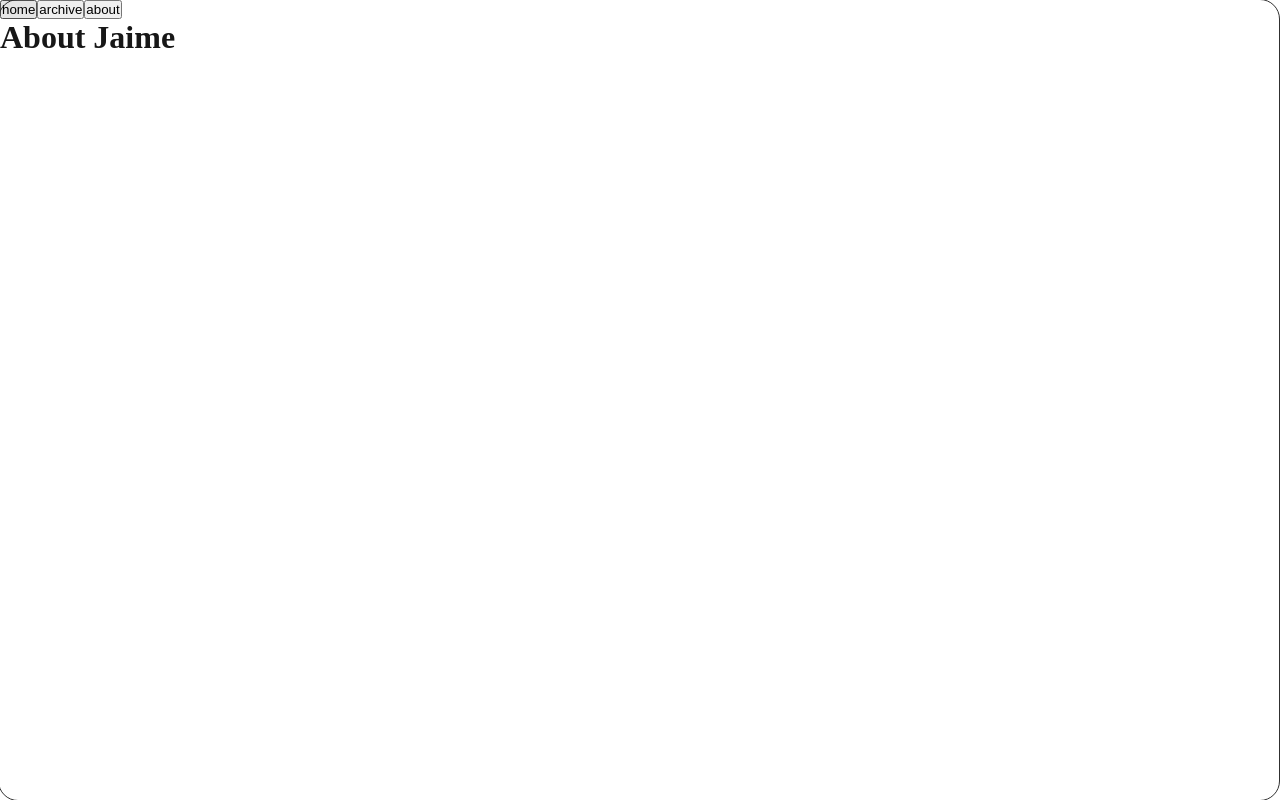
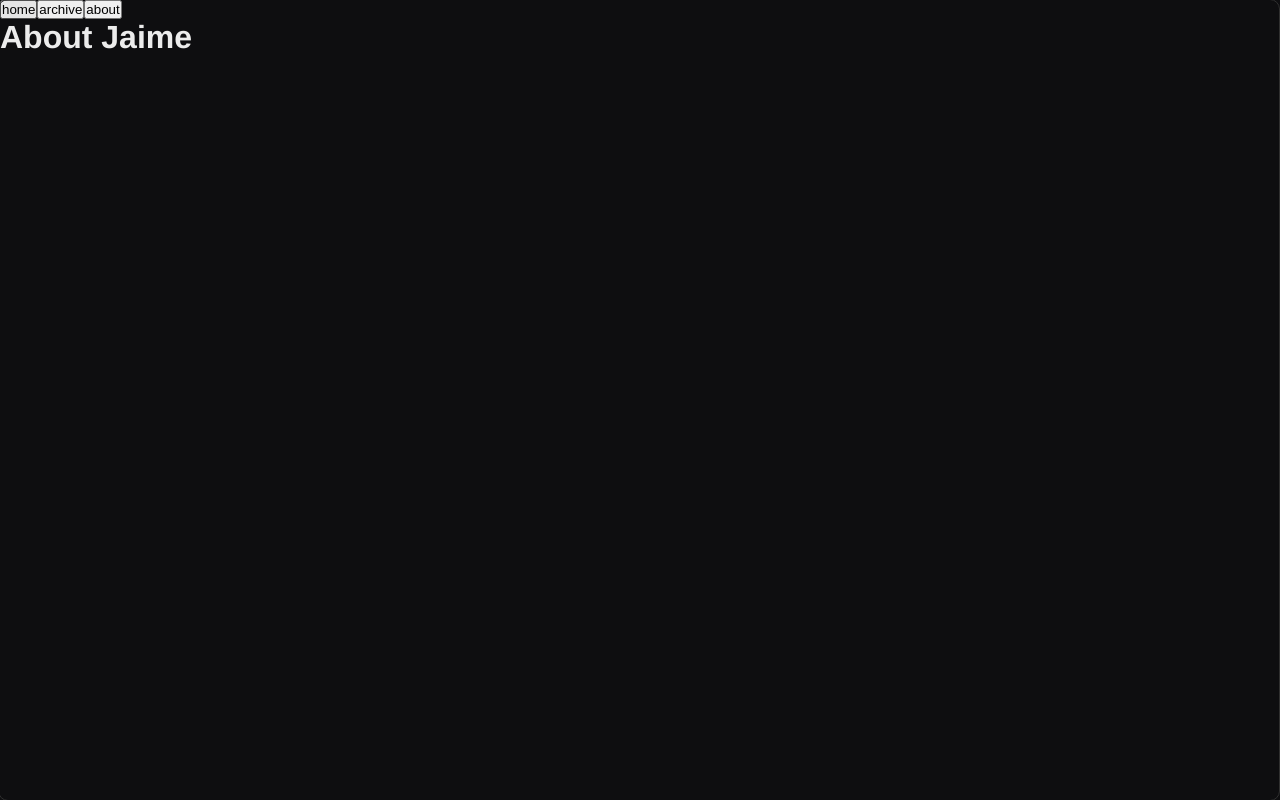
Before and after one commit to the-castaway/portfolio-web-v002, a Next.js app: page /about in a window 1280 px wide. Built offline with nearby package versions, Linux system fonts and the light colour scheme.

Commit message:
[GLOBAL] Global variables and styling

```diff
--- a/src/app/layout.tsx
+++ b/src/app/layout.tsx
@@ -1,19 +1,33 @@
 import type { Metadata } from "next";
 import localFont from "next/font/local";
-import "./styles/globals.css";
+// Components
 import Navigation from "./components/nav";
+// Styles
+import "./styles/global.css";
 
-const geistSans = localFont({
-  src: "./fonts/GeistVF.woff",
-  variable: "--font-geist-sans",
-  weight: "100 900",
+// Fonts
+const urbanist = localFont({
+  src: "./fonts/Urbanist-VariableFont_wght.ttf",
+  variable: "--font-urbanist",
+  weight: "100 200 300 400 500 600 700 800 900",
 });
-const geistMono = localFont({
-  src: "./fonts/GeistMonoVF.woff",
-  variable: "--font-geist-mono",
-  weight: "100 900",
+const urbanistItalic = localFont({
+  src: "./fonts/Urbanist-Italic-VariableFont_wght.ttf",
+  variable: "--font-urbanist-italic",
+  weight: "100 200 300 400 500 600 700 800 900",
+});
+const jetBrainsMono = localFont({
+  src: "./fonts/JetBrainsMono-VariableFont_wght.ttf",
+  variable: "--font-jetbrains-mono",
+  weight: "100 200 300 400 500 600 700 800 900",
+});
+const jetBrainsMonoItalic = localFont({
+  src: "./fonts/JetBrainsMono-Italic-VariableFont_wght.ttf",
+  variable: "--font-jetbrains-mono-italic",
+  weight: "100 200 300 400 500 600 700 800 900",
 });
 
+// Metadata
 export const metadata: Metadata = {
   title: "Jaime Castaneda | 2025 Folio",
   description: "A Bay Area-based creative whose strategy and design come together to shape inspiring projects that resonate with our time.",
@@ -27,7 +41,7 @@ export default function RootLayout({
 }>) {
   return (
     <html lang="en">
-      <body className={`${geistSans.variable} ${geistMono.variable}`}>
+      <body className={`${urbanist.variable} ${urbanistItalic.variable} ${jetBrainsMono.variable} ${jetBrainsMonoItalic.variable}`}>
         <Navigation />
         {children}
       </body>
--- a/src/app/page.tsx
+++ b/src/app/page.tsx
@@ -45,9 +45,10 @@ export default function Home() {
     //route.events.on('routeChangeStart', () => { console.log('start') })
   })
   return (
-    <div className={styles.page}>
+    <div className="grid">
       <main className={styles.main}>
         <canvas
+          className='col-start-15 col-span-10'
           ref={canvasRef}
           style={{
             border: 'solid 1px black',
--- a/src/app/styles/globals.css
+++ b/src/app/styles/global.css
@@ -1,12 +1,8 @@
 :root {
-  --background: #ffffff;
-  --foreground: #171717;
-
   /* Fonts */
   --jc-default-font: 'Urbanist', helvetica, sans-serif;
   --jc-highlight-font: "Times New Roman", serif;
   --jc-detail-font: "JetBrains Mono", sans-serif;
-
   /* Colors */
   --jc-black: #0E0E10;
   --jc-off-black: #303030;
@@ -20,28 +16,14 @@
   /* Breakpoints */
   --jc-breakpoint-tablet: 'max-width: 768px';
   --jc-breakpoint-mobile: 'max-width: 360px';
-
   /* UI */
   --jc-ui-border: 1px solid #ffffff40;
 }
 
-@media (prefers-color-scheme: dark) {
-  :root {
-    --background: #0e0e10;
-    --foreground: #ededed;
-  }
-}
-
-html,
 body {
-  max-width: 100vw;
-  overflow-x: hidden;
-}
-
-body {
-  color: var(--foreground);
-  background: var(--background);
-  font-family: var(--jc-highlight-font);
+  color: var(--jc-off-white);
+  background: var(--jc-black);
+  font-family: var(--jc-default-font);
   -webkit-font-smoothing: antialiased;
   -moz-osx-font-smoothing: grayscale;
 }
@@ -66,3 +48,21 @@ a {
     color-scheme: dark;
   }
 }
+
+/* Layout */
+
+.grid {
+  display: grid;
+  grid-template-columns: repeat(24, minmax(0, 1fr));
+  gap: 20px;
+  box-sizing: border-box;
+  padding: 0px 40px;
+}
+
+.col-start-15 {
+  grid-column-start: 15;
+}
+
+.col-span-10 {
+  grid-column: span 10 / span 10;
+}
--- a/src/app/template.tsx
+++ b/src/app/template.tsx
@@ -77,7 +77,7 @@ export default function Template({ children }: { children: React.ReactNode }) {
                         transform: 'translate(-50%, -50%)',
                         boxSizing: 'content-box',
                         border: "1px solid #303030",
-                        borderRadius: '20px',
+                        borderRadius: '10px',
                     }}
                 >
                     <div id="mask-corner-top-left"
--- a/src/app/utils/transition.tsx
+++ b/src/app/utils/transition.tsx
@@ -1,5 +1,9 @@
 import gsap from "gsap";
 import { AppRouterInstance } from "next/dist/shared/lib/app-router-context.shared-runtime";
+
+const DURATION = 1;
+const DELAY = 0.3;
+const EASE = "power3.out";
 
 export const transitionPageIn = () => {
     const mask = document.getElementById("mask");
@@ -9,44 +13,19 @@ export const transitionPageIn = () => {
     const maskRight = document.getElementById("mask-right");
     const maskBorder = document.getElementById("mask-border");
     const transitionPageInTL = gsap.timeline();
-    transitionPageInTL.set(
-        mask,
-        {
-            rotate: 90,
-        })
-        .set(
-            maskBottom,
-            {
-                bottom: "50%",
-            })
-        .set(
-            maskTop,
-            {
-                top: "50%",
-            })
-        .set(
-            maskLeft,
-            {
-                left: "50%",
-            })
-        .set(
-            maskRight,
-            {
-                right: "50%",
-            })
-        .set(
-            maskBorder,
-            {
-                height: 0,
-                width: 0,
-            }
-        )
-        .to(mask, { rotate: 0, delay: 0.3, duration: 1 }, 0)
-        .to(maskBottom, { bottom: 0, delay: 0.3, duration: 1 }, 0)
-        .to(maskTop, { top: 0, delay: 0.3, duration: 1 }, 0)
-        .to(maskLeft, { left: 0, delay: 0.3, duration: 1 }, 0)
-        .to(maskRight, { right: 0, delay: 0.3, duration: 1 }, 0)
-        .to(maskBorder, { height: '100vh', width: "100vw", delay: 0.3, duration: 1 }, 0)
+    transitionPageInTL
+        .set(mask, { rotate: 90 })
+        .set(maskBottom, { bottom: "50%" })
+        .set(maskTop, { top: "50%" })
+        .set(maskLeft, { left: "50%" })
+        .set(maskRight, { right: "50%" })
+        .set(maskBorder, { height: 0, width: 0, })
+        .to(mask, { rotate: 0, delay: DELAY, duration: DURATION, ease: EASE }, 0)
+        .to(maskBottom, { bottom: 0, delay: DELAY, duration: DURATION, ease: EASE }, 0)
+        .to(maskTop, { top: 0, delay: DELAY, duration: DURATION, ease: EASE }, 0)
+        .to(maskLeft, { left: 0, delay: DELAY, duration: DURATION, ease: EASE }, 0)
+        .to(maskRight, { right: 0, delay: DELAY, duration: DURATION, ease: EASE }, 0)
+        .to(maskBorder, { height: '100vh', width: "100vw", delay: DELAY, duration: DURATION, ease: EASE }, 0)
 }
 
 export const transitionPageOut = (href: string, router: AppRouterInstance) => {
@@ -57,43 +36,18 @@ export const transitionPageOut = (href: string, router: AppRouterInstance) => {
     const maskRight = document.getElementById("mask-right");
     const maskBorder = document.getElementById("mask-border");
     const transitionPageOutTL = gsap.timeline();
-    transitionPageOutTL.set(
-        mask,
-        {
-            y: 0,
-        })
-        .set(
-            maskBottom,
-            {
-                bottom: 0,
-            })
-        .set(
-            maskTop,
-            {
-                top: 0,
-            })
-        .set(
-            maskLeft,
-            {
-                left: 0,
-            })
-        .set(
-            maskRight,
-            {
-                right: 0,
-            })
-        .set(
-            maskBorder,
-            {
-                height: "100vh",
-                width: "100vw",
-            }
-        )
-        .to(mask, { rotate: 90, duration: 1, onComplete: () => { router.push(href) } }, 0)
-        .to(maskBottom, { bottom: "50%", duration: 1 }, 0)
-        .to(maskTop, { top: "50%", duration: 1 }, 0)
-        .to(maskLeft, { left: "50%", duration: 1 }, 0)
-        .to(maskRight, { right: "50%", duration: 1 }, 0)
-        .to(maskBorder, { height: 0, width: 0, duration: 1 }, 0)
+    transitionPageOutTL
+        .set(mask, { y: 0 })
+        .set(maskBottom, { bottom: 0 })
+        .set(maskTop, { top: 0 })
+        .set(maskLeft, { left: 0 })
+        .set(maskRight, { right: 0 })
+        .set(maskBorder, { height: "100vh", width: "100vw" })
+        .to(mask, { rotate: 90, duration: DURATION, ease: EASE, onComplete: () => { router.push(href) } }, 0)
+        .to(maskBottom, { bottom: "50%", duration: DURATION, ease: EASE }, 0)
+        .to(maskTop, { top: "50%", duration: DURATION, ease: EASE }, 0)
+        .to(maskLeft, { left: "50%", duration: DURATION, ease: EASE }, 0)
+        .to(maskRight, { right: "50%", duration: DURATION, ease: EASE }, 0)
+        .to(maskBorder, { height: 0, width: 0, duration: DURATION, ease: EASE }, 0)
 
 }
```
